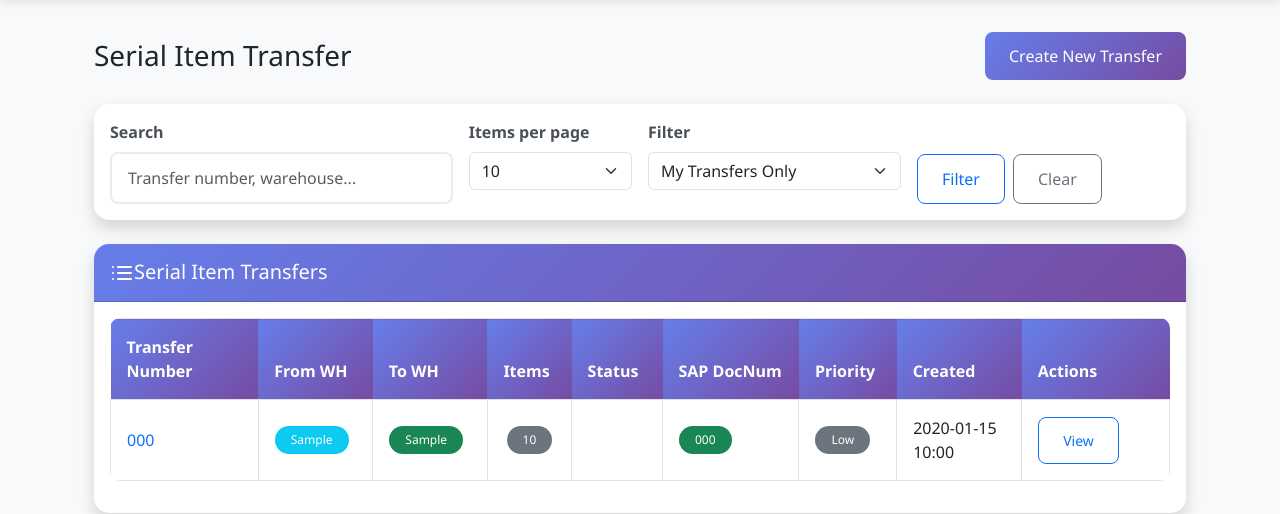
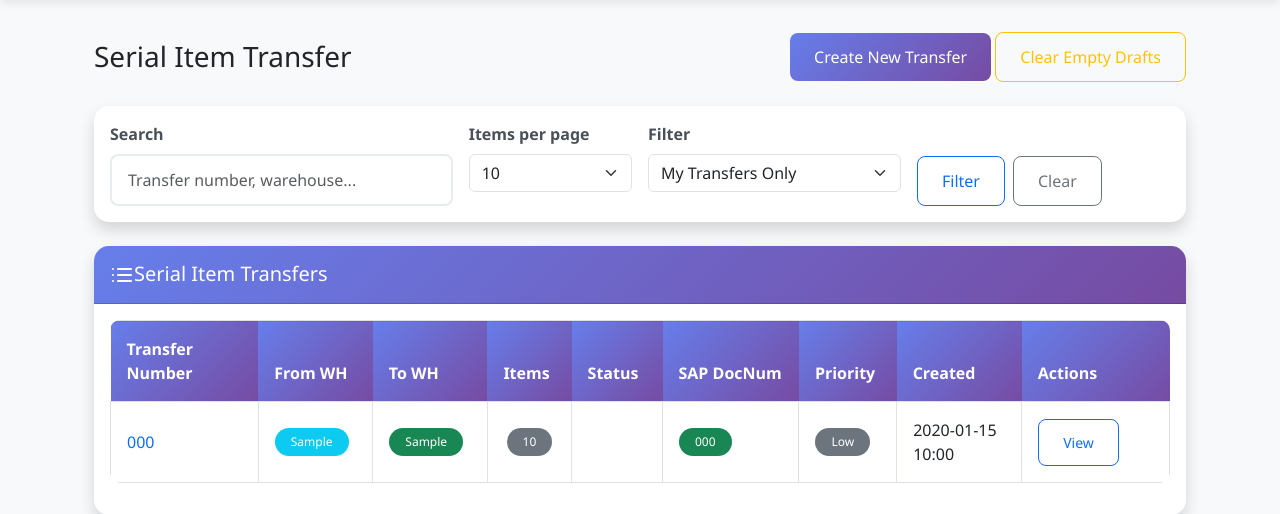
Before and after one commit to pragavigithub/IT_Lobby_20250909, a Flask app: page /serial-item-transfer/ in a window 1280 px wide. Shown: the part 83-597 px from the top of the page. Run offline with Flask 3, Linux system fonts and the light colour scheme; a user stored in the database is signed in; tables that the repository leaves empty hold one stand-in row (values such as "Sample post"); parts of the project's set-up code (start-up, migrations or seed data) failed here and were passed over; some libraries are stand-ins or nearby versions.

Commit message:
Add ability to clear empty draft transfers in the serial item module
Adds a new endpoint `/serial-item-transfer/cleanup_empty_drafts` to the `serial_item_transfer` module to delete draft transfers that have no associated line items. Also updates the UI to include a "Clear Empty Drafts" button.

Replit-Commit-Author: Agent
Replit-Commit-Session-Id: 7e94b251-2f51-4702-84ee-0c269ece4b50
Replit-Commit-Checkpoint-Type: intermediate_checkpoint
Replit-Commit-Screenshot-Url: https://storage.googleapis.com/screenshot-production-us-central1/96c384ef-1e29-4134-8a62-1c4b93dac12c/7e94b251-2f51-4702-84ee-0c269ece4b50/MAx7jjL

```diff
--- a/modules/serial_item_transfer/routes.py
+++ b/modules/serial_item_transfer/routes.py
@@ -1039,3 +1039,42 @@ def get_system_number_from_sap(sap,serial_number):
     except Exception as e:
         logging.error(f"Error fetching SystemNumber for {serial_number}: {str(e)}")
         return 0
+
+
+@serial_item_bp.route('/cleanup_empty_drafts', methods=['POST'])
+@login_required
+def cleanup_empty_drafts():
+    """Clean up empty draft transfers that have no line items"""
+    try:
+        if not current_user.has_permission('serial_item_transfer'):
+            return jsonify({'success': False, 'error': 'Access denied - Serial Item Transfer permissions required'}), 403
+
+        # Find all draft transfers by this user that have no line items
+        empty_drafts = db.session.query(SerialItemTransfer).filter(
+            SerialItemTransfer.user_id == current_user.id,
+            SerialItemTransfer.status == 'draft',
+            ~SerialItemTransfer.items.any()  # No line items
+        ).all()
+
+        count = 0
+        for draft in empty_drafts:
+            db.session.delete(draft)
+            count += 1
+
+        db.session.commit()
+
+        logging.info(f"✅ Cleaned up {count} empty draft serial item transfers for user {current_user.username}")
+
+        return jsonify({
+            'success': True,
+            'count': count,
+            'message': f'Cleaned up {count} empty draft transfers'
+        })
+
+    except Exception as e:
+        db.session.rollback()
+        logging.error(f"❌ Error cleaning up empty drafts: {str(e)}")
+        return jsonify({
+            'success': False,
+            'error': f'Internal error: {str(e)}'
+        }), 500
--- a/templates/serial_item_transfer/index.html
+++ b/templates/serial_item_transfer/index.html
@@ -6,9 +6,14 @@
     <!-- Page Header -->
     <div class="d-flex justify-content-between align-items-center mb-4">
         <h1 class="h3 mb-0 text-gray-800">Serial Item Transfer</h1>
-        <a href="{{ url_for('serial_item_transfer.create') }}" class="btn btn-primary">
-            <i class="fas fa-plus"></i> Create New Transfer
-        </a>
+        <div>
+            <a href="{{ url_for('serial_item_transfer.create') }}" class="btn btn-primary">
+                <i class="fas fa-plus"></i> Create New Transfer
+            </a>
+            <button onclick="cleanupEmptyDrafts()" class="btn btn-outline-warning ml-2">
+                <i class="fas fa-broom"></i> Clear Empty Drafts
+            </button>
+        </div>
     </div>
 
     <!-- Filters and Search -->
@@ -196,5 +201,25 @@ $(document).ready(function() {
         $(this).closest('form').submit();
     });
 });
+
+function cleanupEmptyDrafts() {
+    if (confirm('This will delete all draft transfers that have no line items. Are you sure?')) {
+        $.ajax({
+            url: '/serial-item-transfer/cleanup_empty_drafts',
+            method: 'POST',
+            success: function(response) {
+                if (response.success) {
+                    alert(`✅ Cleaned up ${response.count} empty draft transfers`);
+                    location.reload(); // Refresh the page to show updated list
+                } else {
+                    alert('❌ Error: ' + response.error);
+                }
+            },
+            error: function() {
+                alert('❌ Error cleaning up empty drafts');
+            }
+        });
+    }
+}
 </script>
 {% endblock %}
```
